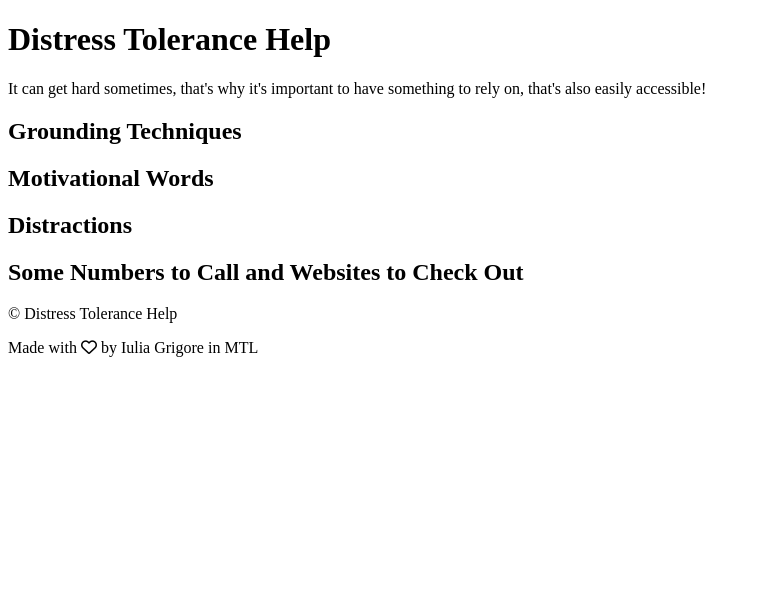
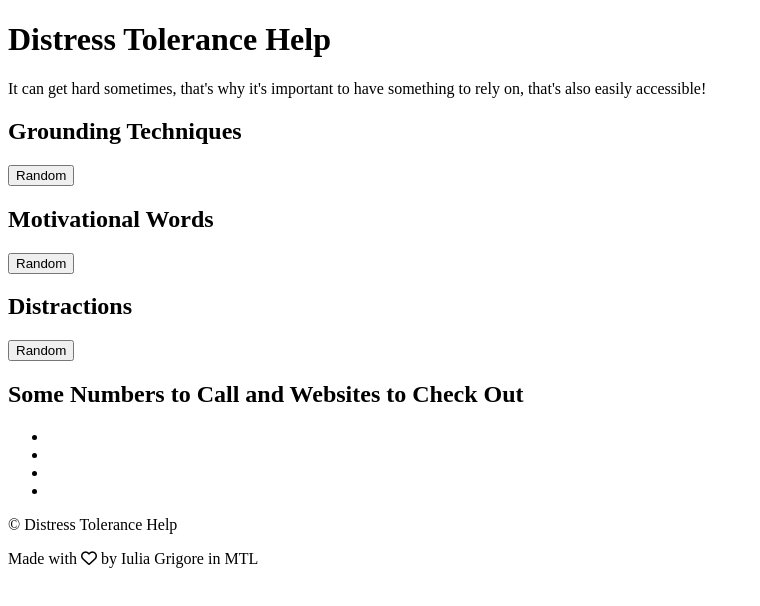
Before and after one commit to iuliaGrig/msgGenCode, a plain HTML site: page index.html in a window 1280 px wide. Shown: the whole page, without its empty margins (0-760 px from the left). Drawn offline with Linux system fonts and the light colour scheme.

Commit message:
Add buttons

```diff
--- a/index.html
+++ b/index.html
@@ -21,7 +21,8 @@
                 </header>
 
                 <article class="generator">
-                    <p></p>
+                    <p class="desc"></p>
+                    <button>Random</button>
                 </article>
             </section>
 
@@ -29,18 +30,37 @@
                 <header>
                     <h2>Motivational Words</h2>
                 </header>
+
+                <article class="generator">
+                    <p class="desc"></p>
+                    <button>Random</button>
+                </article>
             </section>
 
             <section class="distractions">
                 <header>
                     <h2>Distractions</h2>
                 </header>
+
+                <article class="generator">
+                    <p class="desc"></p>
+                    <button>Random</button>
+                </article>
             </section>
 
             <section class="numbers">
                 <header>
                     <h2>Some Numbers to Call and Websites to Check Out</h2>
                 </header>
+
+                <article id="num-sites">
+                    <ul id="num">
+                        <li></li>
+                        <li></li>
+                        <li></li>
+                        <li></li>
+                    </ul>
+                </article>
             </section>
         </main>
     </body>
```
